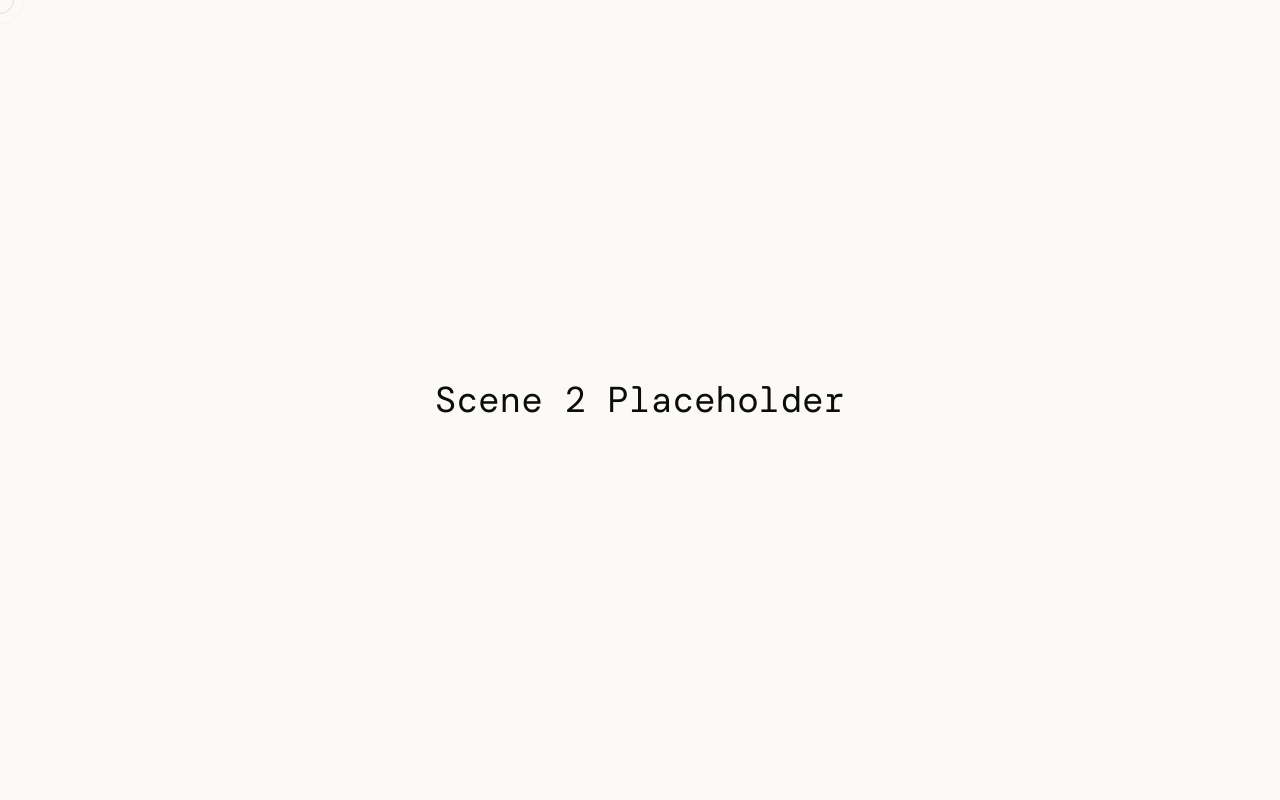
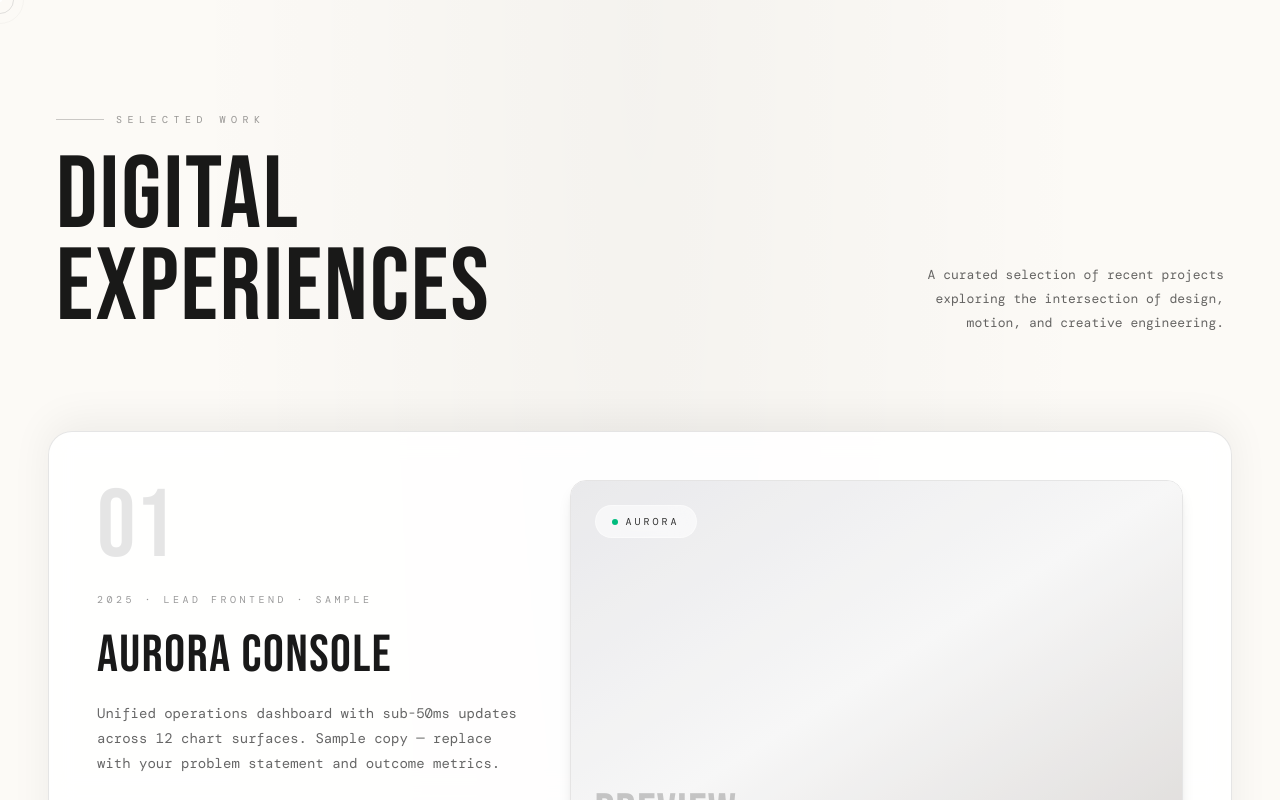
Before and after one commit to rupesh1285/Portfolio-Exclusive, a Next.js app: page / in a window 1280 px wide. Both pictures are taken after a click on the button "Work". Built offline with nearby package versions, Linux system fonts and the light colour scheme; a web font is replaced by a local one.

Commit message:
chore: revert Scene 2 to light theme

```diff
--- a/src/components/scene2/ProjectCard.tsx
+++ b/src/components/scene2/ProjectCard.tsx
@@ -8,52 +8,53 @@ import { bebas, mono } from "./fonts";
 type Props = { project: Project; index: number };
 
 export const ProjectCard = memo(function ProjectCard({ project: p, index: i }: Props) {
+  // Calculate dynamic sticky top position. Each card sticks slightly lower than the previous one.
+  const stickyTop = `calc(12vh + ${i * 40}px)`;
+
   return (
     <article
       data-s2-project
-      className="relative mb-6 rounded-3xl border border-black/[0.1] bg-[#fcfaf6] p-6 shadow-sm last:mb-0 md:mb-8 md:p-10 lg:p-12"
+      className="sticky w-full rounded-3xl border border-black/10 bg-white/90 backdrop-blur-md p-6 shadow-[0_-10px_40px_rgba(0,0,0,0.06)] md:p-10 lg:p-12 transform-gpu"
+      style={{ top: stickyTop }}
     >
-      <div
-        className={`absolute left-0 top-8 bottom-8 w-[3px] rounded-full md:top-10 md:bottom-10 ${
-          i % 3 === 0 ? "bg-black/18" : i % 3 === 1 ? "bg-black/12" : "bg-black/[0.09]"
-        }`}
-        aria-hidden
-      />
-      <div className="grid items-start gap-10 pl-1 lg:grid-cols-12 lg:gap-12 lg:pl-2">
-        <div className="lg:col-span-5">
+      <div className="grid items-start gap-10 lg:grid-cols-12 lg:gap-12">
+        <div className="lg:col-span-5 flex flex-col justify-between h-full">
+          <div>
             <div className="flex flex-wrap items-end justify-between gap-4 lg:block">
-            <span className="text-[clamp(3.5rem,8vw,6rem)] leading-none text-black/[0.16]" style={bebas}>
+              <span className="text-[clamp(3.5rem,8vw,6rem)] leading-none text-black/10" style={bebas}>
                 {p.index}
               </span>
-            <span className="text-[10px] uppercase tracking-[0.35em] text-black/40 lg:mt-4" style={mono}>
+              <span className="text-[10px] uppercase tracking-[0.35em] text-black/40 lg:mt-4 block" style={mono}>
                 {p.year} · {p.role}
               </span>
             </div>
-          <h2 className="mt-4 text-[clamp(2rem,4.2vw,3.25rem)] leading-[0.95] tracking-[0.03em]" style={bebas}>
+
+            <h2 className="mt-6 text-[clamp(2rem,4.2vw,3.25rem)] leading-[0.95] tracking-[0.03em] text-black/90" style={bebas}>
               {p.title}
             </h2>
-          <p className="mt-5 text-[13px] leading-[1.85] text-black/54" style={mono}>
+
+            <p className="mt-5 text-[14px] leading-[1.8] text-black/60" style={mono}>
               {p.blurb}
             </p>
-          <p className="mt-4 text-[12px] leading-[1.75] text-black/42" style={mono}>
-            {p.detail}
-          </p>
+
             <div className="mt-8 flex flex-wrap gap-2">
               {p.tags.map((t) => (
                 <span
                   key={t}
-                className="rounded-full border border-black/[0.1] bg-black/[0.03] px-3 py-1.5 text-[9px] uppercase tracking-[0.2em] text-black/60"
+                  className="rounded-full border border-black/10 bg-black/5 px-3 py-1.5 text-[9px] uppercase tracking-[0.2em] text-black/60"
                   style={mono}
                 >
                   {t}
                 </span>
               ))}
             </div>
-          <div className="mt-10 flex flex-wrap gap-3">
+          </div>
+
+          <div className="mt-12 flex flex-wrap gap-3 pt-6 border-t border-black/10">
             <a
               data-cursor-expand
               href="#"
-              className="rounded-full border border-black/18 bg-black px-6 py-3 text-[9px] uppercase tracking-[0.28em] text-white transition-shadow hover:shadow-md"
+              className="rounded-full border border-transparent bg-black px-6 py-3 text-[9px] uppercase tracking-[0.28em] text-white transition-all hover:bg-gray-800"
               style={mono}
             >
               Live demo
@@ -61,27 +62,29 @@ export const ProjectCard = memo(function ProjectCard({ project: p, index: i }: P
             <a
               data-cursor-expand
               href="#"
-              className="rounded-full border border-black/14 px-6 py-3 text-[9px] uppercase tracking-[0.28em] text-black/74 transition-colors hover:border-black/26 hover:text-black"
+              className="rounded-full border border-black/20 px-6 py-3 text-[9px] uppercase tracking-[0.28em] text-black/80 transition-colors hover:bg-black/5 hover:text-black"
               style={mono}
             >
               Case write-up
             </a>
           </div>
-          <div className="mt-10 grid grid-cols-2 gap-4 border-t border-black/[0.08] pt-8 sm:max-w-sm">
-            {p.metrics.map((m) => (
-              <div key={m.k}>
-                <p className="text-[8px] uppercase tracking-[0.35em] text-black/40" style={mono}>
-                  {m.k}
-                </p>
-                <p className="mt-1 text-2xl tracking-wide text-black/88" style={bebas}>
-                  {m.v}
+        </div>
+
+        <div className="lg:col-span-7 rounded-2xl overflow-hidden border border-black/10 shadow-lg relative group">
+          {/* A sleek, minimal visual replacement for the project image */}
+          <div className={`aspect-[16/10] w-full bg-gradient-to-br ${p.accent} relative`}>
+            <div className="absolute inset-0 bg-white/20 mix-blend-overlay group-hover:opacity-0 transition-opacity duration-700" />
+            <div className="absolute left-6 top-6 flex items-center gap-2 rounded-full border border-white/40 bg-white/60 backdrop-blur-md px-4 py-2 text-[10px] uppercase tracking-[0.3em] text-black/80" style={mono}>
+              <span className="h-1.5 w-1.5 shrink-0 rounded-full bg-emerald-500" />
+              {p.id}
+            </div>
+            <p
+              className="absolute bottom-6 left-6 text-[clamp(2rem,4vw,3.5rem)] leading-none tracking-[0.02em] text-black/20 transition-colors duration-500 group-hover:text-black/60"
+              style={bebas}
+            >
+              Preview
             </p>
           </div>
-            ))}
-          </div>
-        </div>
-        <div className="lg:col-span-7">
-          <ProjectVisual id={p.id} accent={p.accent} />
         </div>
       </div>
     </article>
--- a/src/components/scene2/SceneTwo.tsx
+++ b/src/components/scene2/SceneTwo.tsx
@@ -5,15 +5,54 @@ import { useRef } from "react";
 import { bebas, mono } from "./fonts";
 import { SCENE_TWO_PROJECTS } from "./projectData";
 import { ProjectCard } from "./ProjectCard";
-import { SceneTwoBackdrop } from "./SceneTwoBackdrop";
 
 export default function SceneTwo() {
   return (
     <div
       id="work-region"
-      className="relative overflow-x-clip text-[#0c0c0c] min-h-screen flex items-center justify-center bg-[#fcfaf6]"
+      className="relative overflow-x-clip text-[#0c0c0c] bg-[#fcfaf6]"
     >
-      <h1 className="text-4xl">Scene 2 Placeholder</h1>
+      <div className="pointer-events-none absolute inset-0 bg-[radial-gradient(ellipse_at_top,rgba(0,0,0,0.03)_0%,transparent_50%)]" />
+
+      <header className="relative z-10 mx-auto max-w-[1400px] px-5 pb-8 pt-20 md:px-10 md:pb-12 md:pt-28 lg:px-14">
+        <p className="mb-6 flex items-center gap-3 text-[10px] uppercase tracking-[0.55em] text-black/40" style={mono}>
+          <span className="h-px w-12 bg-black/20" />
+          Selected work
+        </p>
+        <div className="flex flex-col gap-6 md:flex-row md:items-end md:justify-between">
+          <h2
+            className="max-w-[14ch] text-[clamp(3.5rem,8vw,6.5rem)] leading-[0.9] tracking-[0.02em] text-black/90"
+            style={bebas}
+          >
+            Digital <br /> Experiences
+          </h2>
+          <p className="max-w-xs text-[13px] leading-[1.85] text-black/60 md:text-right" style={mono}>
+            A curated selection of recent projects exploring the intersection of design, motion, and creative engineering.
+          </p>
+        </div>
+      </header>
+
+      {/* The sticky stacking container. Extra bottom padding allows scrolling past the last card. */}
+      <div className="relative z-10 mx-auto max-w-[1400px] px-4 pb-[40vh] pt-12 md:px-8 lg:px-12 flex flex-col gap-[20vh]">
+        {SCENE_TWO_PROJECTS.map((p, i) => (
+          <ProjectCard key={p.id} project={p} index={i} />
+        ))}
+      </div>
+
+      <div className="relative z-10 mx-auto max-w-[1400px] px-5 pb-32 text-center md:px-10 lg:px-14">
+        <p className="mb-8 text-[11px] uppercase tracking-[0.3em] text-black/40" style={mono}>
+          End of showcase
+        </p>
+        <a
+          data-cursor-expand
+          href="#"
+          className="inline-flex items-center gap-4 rounded-full border border-black/10 bg-black/5 px-8 py-4 text-[10px] uppercase tracking-[0.3em] text-black/80 transition-all hover:bg-black hover:text-white hover:shadow-[0_0_20px_rgba(0,0,0,0.1)] group"
+          style={mono}
+        >
+          View full archive
+          <span className="text-black/30 group-hover:text-white/60">→</span>
+        </a>
+      </div>
     </div>
   );
 }
```
Lines whose indentation alone changed are shown as unchanged.
